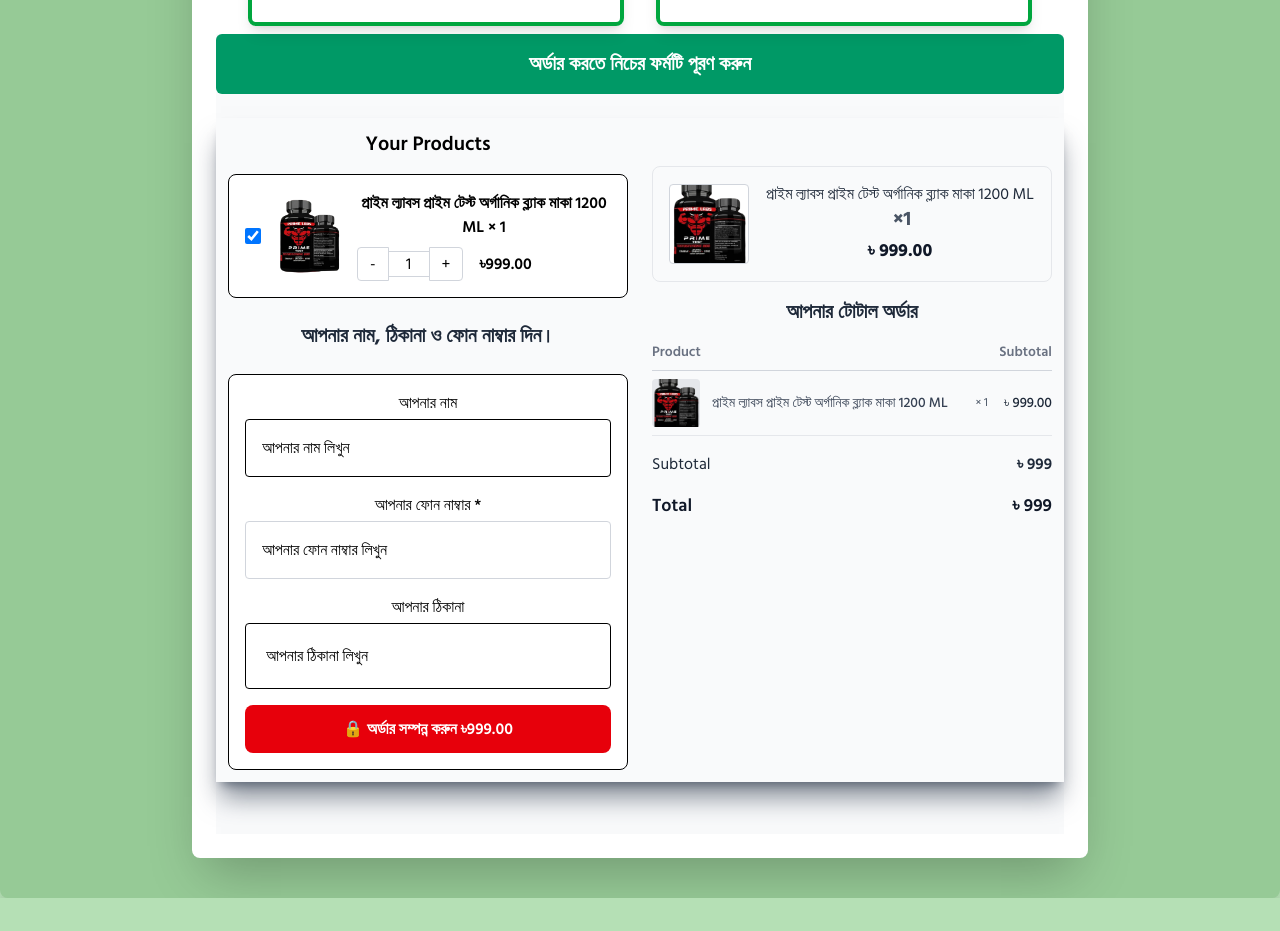
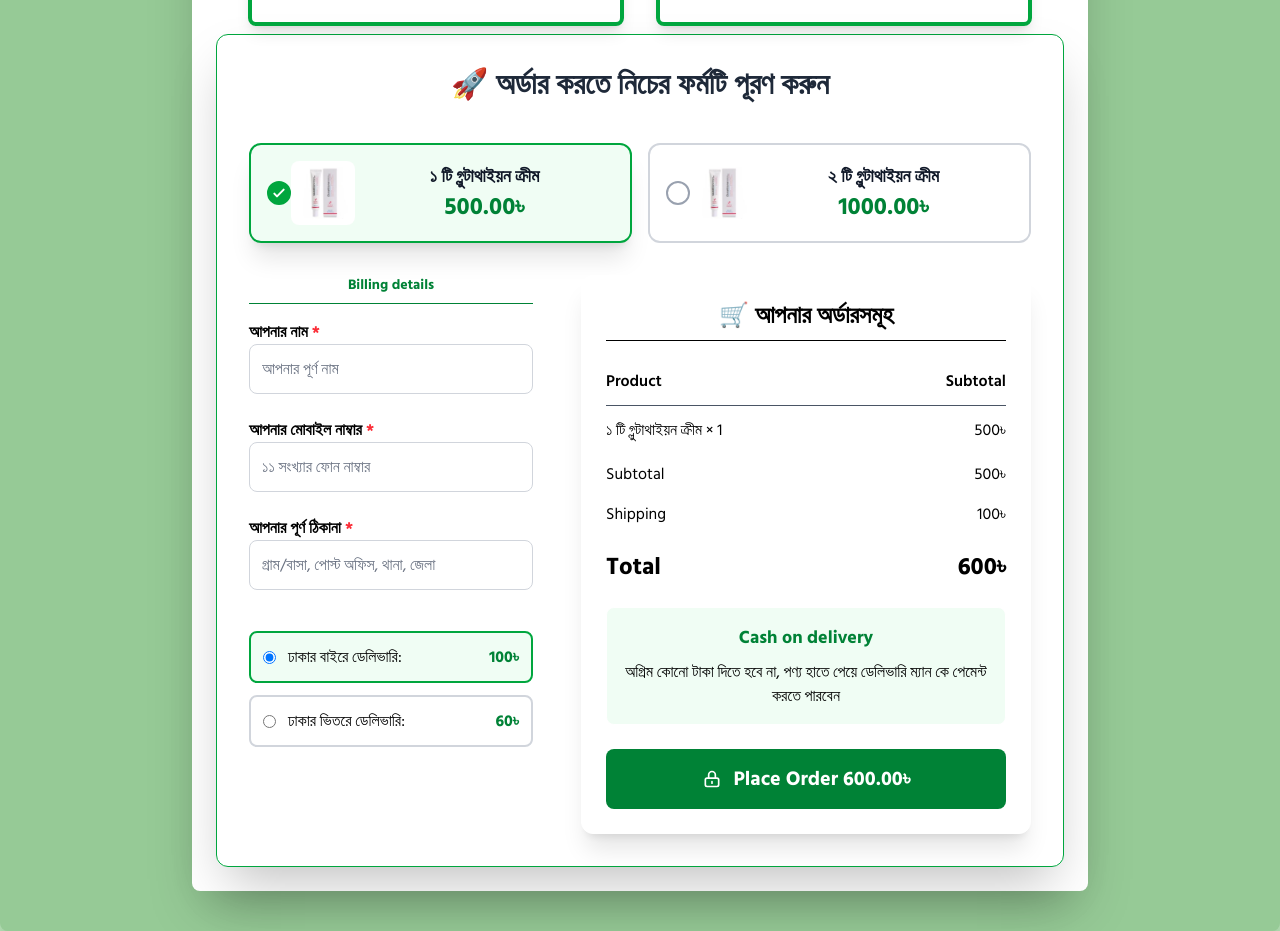
Before and after one commit to skbantu22/primetest, a React (Vite) app in the folder Frontend/: page / in a window 1280 px wide. Shown: the part 3069-4000 px from the top of the page. Before the commit the page ends 3967 px from the top, so only its background shows below. Built offline with nearby package versions, Linux system fonts and the light colour scheme; no server answers.

Commit message:
tayment change

```diff
--- a/Frontend/src/Pages/Tayment.jsx
+++ b/Frontend/src/Pages/Tayment.jsx
@@ -1,90 +1,107 @@
 import React, { useState } from "react";
 import { ToastContainer, toast } from "react-toastify";
 import "react-toastify/dist/ReactToastify.css";
-import Product_img from "../assets/products.png";
+import Product_img from "../assets/products.webp";
 import { useNavigate } from "react-router-dom";
 
-// ... (ProductItem component remains the same)
-const ProductItem = ({ name, subtext, total, quantity }) => (
-  <div className="flex justify-between py-2 border-b border-gray-200">
-    <div className="flex items-center space-x-3">
-      <div className="w-12 h-12 bg-gray-200 rounded shrink-0">
-        <img src={Product_img} alt="" className="w-full h-full object-cover" />
-      </div>
-      <div>
-        <p className="text-sm font-medium text-gray-700">{name}</p>
-        {subtext && <p className="text-xs text-gray-500">{subtext}</p>}
-      </div>
-    </div>
-    <div className="flex items-center text-sm font-medium text-gray-800">
-      <span className="mr-4 text-xs font-normal text-gray-600">× {quantity}</span>
-      <span>৳ {total.toFixed(2)}</span>
-    </div>
+// Custom Check Icon for Product Selection
+const CheckIcon = ({ checked }) => (
+  <div
+    className={`w-6 h-6 rounded-full border-2 flex items-center justify-center transition-all duration-300 ${
+      checked
+        ? "bg-green-600 border-green-600"
+        : "bg-white border-gray-400"
+    }`}
+  >
+    {checked && (
+      <svg
+        className="w-4 h-4 text-white"
+        fill="none"
+        stroke="currentColor"
+        viewBox="0 0 24 24"
+      >
+        <path strokeLinecap="round" strokeLinejoin="round" strokeWidth="3" d="M5 13l4 4L19 7" />
+      </svg>
+    )}
   </div>
 );
+
+// Loading Spinner Component
+const LoadingSpinner = () => (
+    <svg className="animate-spin -ml-1 mr-3 h-5 w-5 text-white inline" xmlns="http://www.w3.org/2000/svg" fill="none" viewBox="0 0 24 24">
+        <circle className="opacity-25" cx="12" cy="12" r="10" stroke="currentColor" strokeWidth="4"></circle>
+        <path className="opacity-75" fill="currentColor" d="M4 12a8 8 0 018-8V0C5.373 0 0 5.373 0 12h4zm2 5.291A7.962 7.962 0 014 12H0c0 3.042 1.135 5.824 3 7.938l3-2.647z"></path>
+    </svg>
+);
+
 
 function Tayment() {
   const navigate = useNavigate();
 
+  const productOptions = [
+    { id: 1, title: " ১ টি গ্লুটাথাইয়ন ক্রীম   ", price: 500, quantity: 1 },
+    { id: 2, title: "২ টি গ্লুটাথাইয়ন ক্রীম          " , price: 1000, quantity: 2 },
+  ];
+
+  const [selectedProduct, setSelectedProduct] = useState(productOptions[0]);
   const [name, setName] = useState("");
   const [phone, setPhone] = useState("");
   const [address, setAddress] = useState("");
-  const [quantity, setQuantity] = useState(1);
-  // NEW STATE for phone validation error message
+  const [shipping, setShipping] = useState(100);
+  const [loading, setLoading] = useState(false);
+
+  const [nameError, setNameError] = useState("");
+  const [addressError, setAddressError] = useState("");
   const [phoneError, setPhoneError] = useState("");
 
-  const price = 999; // price per product
-  const shippingCharge = 0; // delivery is free
-  const productName = "প্রাইম ল্যাবস প্রাইম টেস্ট অর্গানিক ব্ল্যাক মাকা 1200 ML";
-  const productSubtext = "";
-
-  const total = quantity * price; // total excludes shipping
-
   const API_URL = import.meta.env.VITE_API_BASE_URL;
-
-  // NEW VALIDATION FUNCTION
-  const validatePhone = (phoneNumber) => {
-    const cleanPhone = phoneNumber.replace(/\D/g, "");
-    if (!cleanPhone || cleanPhone.length !== 11) {
-      setPhoneError("অনুগ্রহ করে সঠিক ১১ সংখ্যার ফোন নাম্বার দিন।");
-      return false;
-    }
-    setPhoneError("");
-    return true;
-  };
-
-  const handlePhoneChange = (e) => {
-    // Keep only digits in the input
-    const newPhone = e.target.value.replace(/[^0-9]/g, "");
-    setPhone(newPhone);
-    // Validate on change
-    validatePhone(newPhone);
-  };
+  const total = selectedProduct.price + shipping;
 
   const handleSubmit = async (e) => {
     e.preventDefault();
+    setLoading(true);
 
-    // Re-validate just before submission
-    if (!validatePhone(phone)) {
-      // Toast message will be shown if validation fails
-      toast.error("অনুগ্রহ করে সঠিক ১১ সংখ্যার ফোন নাম্বার দিন।");
+    const cleanPhone = phone.replace(/\D/g, "");
+
+    setNameError("");
+    setAddressError("");
+    setPhoneError("");
+
+    let isValid = true;
+
+    if (!name.trim()) {
+      setNameError("আপনার নাম is required");
+      isValid = false;
+    }
+    if (!address.trim()) {
+      setAddressError("আপনার পূর্ণ ঠিকানা is required");
+      isValid = false;
+    }
+    if (cleanPhone.length === 0) {
+      setPhoneError("আপনার মোবাইল নাম্বার is required");
+      isValid = false;
+    } else if (cleanPhone.length !== 11) {
+      setPhoneError("অনুগ্রহ করে সঠিক ১১ সংখ্যার ফোন নাম্বার দিন।");
+      isValid = false;
+    }
+
+    if (!isValid) {
+      toast.error("অনুগ্রহ করে সকল * চিহ্নিত ঘর পূরণ করুন।");
+      setLoading(false);
       return;
     }
 
-    const cleanPhone = phone.replace(/\D/g, "");
-
     const orderData = {
-      name,
+      name: name.trim(),
       phone: cleanPhone,
-      address,
-      product: productName,
-      shipping: shippingCharge,
+      address: address.trim(),
+      product: selectedProduct.title,
+      quantity: selectedProduct.quantity,
+      price: selectedProduct.price,
+      shipping,
       total,
-      quantity,
-      payment: "Cash on delivery",
+      paymentMethod: "Cash on delivery",
     };
-
-    console.log("Submitting order:", orderData);
 
     try {
       const res = await fetch(`${API_URL}/orders`, {
@@ -93,171 +110,198 @@ function Tayment() {
         body: JSON.stringify(orderData),
       });
 
-      if (!res.ok) throw new Error("Server error");
+      if (!res.ok) {
+        const errorDetail = await res.json().catch(() => ({ message: "Unknown server error." }));
+        throw new Error(`Server error: ${res.status} - ${errorDetail.message}`);
+      }
 
-      const savedOrder = await res.json();
-      localStorage.removeItem("orderDraft");
+      const saved = await res.json();
+      console.log("Raw saved response:", saved);
 
-      const orderDetails = {
-        _id: savedOrder.order._id,
-        date: new Date().toISOString(),
-        total,
-        product: productName,
-        quantity,
-        payment: "Cash on delivery",
-        billingAddress: { name, addressLine1: address, phone: cleanPhone },
-        shippingAddress: address,
-      };
+      // Check for order ID
+      const order = saved.order || saved.user || saved;
+      if (order && order._id) {
+        localStorage.setItem(`order-${order._id}`, JSON.stringify(order));
+        toast.success("অর্ডার সম্পন্ন হয়েছে!");
+        navigate(`/order-confirm/${order._id}`);
+      } else {
+        toast.error("Order ID not found. Please try again.");
+      }
 
-      localStorage.setItem(`order-${savedOrder.order._id}`, JSON.stringify(orderDetails));
-      toast.success("অর্ডার সফলভাবে সম্পন্ন হয়েছে!");
-
-      navigate(`/order-confirm/${savedOrder.order._id}`);
     } catch (err) {
-      console.error("Order submission failed:", err);
+      console.error("Order failed:", err);
       toast.error("অর্ডার সম্পন্ন করতে সমস্যা হয়েছে। আবার চেষ্টা করুন।");
+    } finally {
+        setLoading(false);
     }
   };
 
   return (
-    <div id="orderform" className="min-h-screen bg-gray-50 text-black">
-      <div className="bg-emerald-600 text-center py-4 text-white text-xl font-bold rounded-md mb-6 mt-2">
-        অর্ডার করতে নিচের ফর্মটি পূরণ করুন
+    <div className="max-w-6xl mx-auto p-4 md:p-8 border border-green-600 rounded-xl shadow-2xl mt-2">
+      <h2 className="text-xl md:text-3xl font-bold text-gray-800 mb-6 md:mb-10 text-center">
+        🚀 অর্ডার করতে নিচের ফর্মটি পূরণ করুন
+      </h2>
+
+      {/* Product Select */}
+      <div className="flex flex-col md:flex-row gap-4 mb-4 md:mb-8">
+        {productOptions.map((p) => (
+          <label
+            key={p.id}
+            className={`flex-1 min-w-2 md:min-w-2 flex items-center border-2 rounded-xl p-4 md:p-4 cursor-pointer transition-all duration-300 ${
+              selectedProduct.id === p.id
+                ? "border-green-600 bg-green-50 shadow-xl"
+                : "border-gray-300 bg-white hover:border-green-400"
+            }`}
+            onClick={loading ? (e) => e.preventDefault() : () => setSelectedProduct(p)}
+          >
+            {/* Custom Check Icon */}
+            <CheckIcon checked={selectedProduct.id === p.id}   />
+
+            <img src={Product_img} alt="" className="w-10 h-10 lg:w-16  lg:h-16 rounded-lg" /> {/* Smaller size, no shadow */}
+
+            <div className="flex-1">
+              <p className="font-bold text-gray-900 text-base md:text-lg">{p.title}</p>
+              <p className="font-extrabold text-green-700 text-sm md:text-2xl">{p.price}.00৳</p>
+            </div>
+          </label>
+        ))}
       </div>
 
-      <div className="max-w-6xl mx-auto grid grid-cols-1 md:grid-cols-2 gap-6 shadow-xl shadow-gray-700/60 p-3">
-        {/* LEFT SECTION (omitted for brevity, assume content is here) */}
-        <div className="space-y-6">
-          {/* Product Box (omitted for brevity, assume content is here) */}
+      {/* Form & Summary */}
+      <div className="flex flex-col lg:flex-row lg:justify-between gap-8 md:gap-12">
+
+        {/* FORM */}
+        <form id="orderForm" onSubmit={handleSubmit} className="flex-1 space-y-5 md:space-y-6">
+          <h3 className="text-xl md:text-sm font-bold mb-4 text-green-700 border-b pb-2">
+                        Billing details
+          </h3>
+
+          {/* NAME */}
           <div>
-            <h2 className="text-xl font-semibold mb-4">Your Products</h2>
-            <div className="border rounded-lg p-4 flex items-center gap-4 bg-white">
-              <input type="checkbox" checked readOnly className="w-4 h-4" />
-              <div className="w-16 h-16 flex items-center justify-center">
-                <img src={Product_img} alt="" />
-              </div>
-              <div className="flex-1">
-                <h3 className="font-semibold">{productName} × {quantity}</h3>
-                <div className="flex items-center mt-2">
-                  <button
-                    onClick={() => setQuantity(Math.max(1, quantity - 1))}
-                    type="button"
-                    className="px-3 py-1 border border-gray-300 rounded-l"
-                  >-</button>
-                  <input
-                    value={quantity}
-                    readOnly
-                    className="w-10 text-center border-t border-b border-gray-300 text-black"
-                  />
-                  <button
-                    onClick={() => setQuantity(quantity + 1)}
-                    type="button"
-                    className="px-3 py-1 border border-gray-300 rounded-r"
-                  >+</button>
-                  <span className="ml-4 font-semibold">৳{(quantity * price).toFixed(2)}</span>
-                </div>
-              </div>
-            </div>
+            <label className="block font-bold text-black text-left">আপনার নাম <span className="text-red-500">*</span></label>
+            <input
+              type="text"
+              className={`w-full border p-3 rounded-lg text-black placeholder-gray-500 focus:ring-green-500 focus:border-green-500 ${nameError ? "border-red-500" : "border-gray-300"}`}
+              placeholder="আপনার পূর্ণ নাম"
+              value={name}
+              onChange={(e) => setName(e.target.value)}
+              disabled={loading}
+            />
+            {nameError && <p className="text-red-600 text-sm">{nameError}</p>}
           </div>
 
-          {/* Billing Form */}
+          {/* PHONE */}
           <div>
-            <h2 className="mb-6 text-xl font-bold text-gray-800">
-              আপনার নাম, ঠিকানা ও ফোন নাম্বার দিন।
-            </h2>
-
-            <form
-              onSubmit={handleSubmit}
-              className="space-y-4 bg-white p-4 rounded-lg border text-black"
-            >
-              {/* Name Input (omitted for brevity) */}
-              <div>
-                <label className="block mb-1 font-medium">আপনার নাম</label>
-                <input
-                  onChange={(e) => setName(e.target.value)}
-                  type="text"
-                  placeholder="আপনার নাম লিখুন"
-                  className="w-full border rounded p-2 lg:p-4 text-black placeholder-black"
-                />
-              </div>
-
-              {/* UPDATED Phone Number Input */}
-              <div>
-                <label className="block mb-1 font-medium">আপনার ফোন নাম্বার *</label>
-                <input
-                  onChange={handlePhoneChange} // Use the new handler
-                  value={phone}
-                  type="text"
-                  maxLength="11"
-                  placeholder="আপনার ফোন নাম্বার লিখুন"
-                  // Conditionally apply a red border if there's an error
-                  className={`w-full border rounded p-2 lg:p-4 text-black placeholder-black ${phoneError ? 'border-red-500 ring-red-500' : 'border-gray-300'}`}
-                />
-                {/* Red error message paragraph */}
-                {phoneError && (
-                  <p className="text-red-600 text-sm mt-1">{phoneError}</p>
-                )}
-              </div>
-
-              {/* Address Input (omitted for brevity) */}
-              <div>
-                <label className="block mb-1 font-medium">আপনার ঠিকানা</label>
-                <input
-                  onChange={(e) => setAddress(e.target.value)}
-                  type="text"
-                  placeholder="আপনার ঠিকানা লিখুন"
-                  className="w-full border rounded p-2 lg:p-5 text-black placeholder-black"
-                />
-              </div>
-
-              <button
-                type="submit"
-                className="w-full bg-red-600 hover:bg-red-700 text-white font-semibold py-3 rounded-lg transition"
-              >
-                🔒 অর্ডার সম্পন্ন করুন ৳{total.toFixed(2)}
-              </button>
-            </form>
-          </div>
-        </div>
-
-        {/* RIGHT SECTION (omitted for brevity, assume content is here) */}
-        <div className="hidden lg:block lg:mt-9">
-          <div className="p-4 mb-4 rounded-lg bg-gray-50 border border-gray-200">
-            <div className="flex flex-col sm:flex-row sm:items-center w-full">
-              <div className="shrink-0 mr-4">
-                <div className="w-16 h-20 sm:w-20 sm:h-20 border border-gray-300 rounded bg-white">
-                  <img src={Product_img} alt="" className="w-full h-full object-cover" />
-                </div>
-              </div>
-              <div className="flex-grow">
-                <p className="text-base text-gray-800 leading-snug">
-                  {productName} <span className="text-xl font-bold ml-1 text-gray-600">×{quantity}</span>
-                </p>
-                <p className="text-lg font-bold mt-1 text-gray-900">৳ {total.toFixed(2)}</p>
-              </div>
-            </div>
+            <label className="block  font-bold text-black text-left">আপনার মোবাইল নাম্বার <span className="text-red-500">*</span></label>
+            <input
+              type="text"
+              maxLength="11"
+              className={`w-full border p-3 rounded-lg text-black placeholder-gray-500 focus:ring-green-500 focus:border-green-500 ${phoneError ? "border-red-500" : "border-gray-300"}`}
+              placeholder="১১ সংখ্যার ফোন নাম্বার"
+              value={phone}
+              onChange={(e) => setPhone(e.target.value.replace(/\D/g, ""))}
+              disabled={loading}
+            />
+            {phoneError && <p className="text-red-600 text-sm">{phoneError}</p>}
           </div>
 
-          <h2 className="mb-4 text-xl font-bold text-gray-800">আপনার টোটাল অর্ডার</h2>
-          <div className="flex justify-between pb-2 text-sm font-semibold text-gray-500 border-b border-gray-300">
-            <span>Product</span>
-            <span>Subtotal</span>
+          {/* ADDRESS */}
+          <div>
+            <label className="block font-bold text-black text-left">আপনার পূর্ণ ঠিকানা <span className="text-red-500">*</span></label>
+            <input
+              type="text"
+              className={`w-full border p-3 rounded-lg text-black placeholder-gray-500 focus:ring-green-500 focus:border-green-500 ${addressError ? "border-red-500" : "border-gray-300"}`}
+              placeholder="গ্রাম/বাসা, পোস্ট অফিস, থানা, জেলা"
+              value={address}
+              onChange={(e) => setAddress(e.target.value)}
+              disabled={loading}
+            />
+            {addressError && <p className="text-red-600 text-sm">{addressError}</p>}
           </div>
-          <ProductItem name={productName} subtext={productSubtext} total={quantity * price} quantity={quantity} />
-          <div className="pt-4 space-y-2 text-gray-800">
-            <div className="flex justify-between text-base">
-              <span>Subtotal</span>
-              <span className="font-semibold">৳ {quantity * price}</span>
-            </div>
-            <div className="flex justify-between pt-2 text-lg font-semibold text-gray-900">
-              <span>Total</span>
-              <span className="font-semibold">৳ {total}</span>
-            </div>
+
+          {/* SHIPPING */}
+          <div className="pt-4 border-t">
+            <label className={`flex justify-between p-3 border-2 rounded-lg mb-3 cursor-pointer ${shipping === 100 ? "border-green-600 bg-green-50 text-black" : "border-gray-300 text-black"}`}>
+              <div className="flex items-center">
+                <input type="radio" name="shipping" checked={shipping === 100} onChange={() => setShipping(100)} className="mr-3 text-black" disabled={loading} />
+                ঢাকার বাইরে ডেলিভারি:
+              </div>
+              <span className="font-bold text-green-700">100৳</span>
+            </label>
+
+            <label className={`flex justify-between p-3 border-2 rounded-lg cursor-pointer ${shipping === 60 ? "border-green-600 bg-green-50 text-black" : "border-gray-300 text-black"}`}>
+              <div className="flex items-center">
+                <input type="radio" name="shipping" checked={shipping === 60} onChange={() => setShipping(60)} className="mr-3" disabled={loading} />
+                ঢাকার ভিতরে ডেলিভারি:
+              </div>
+              <span className="font-bold text-green-700">60৳</span>
+            </label>
+          </div>
+
+
+        </form>
+
+        {/* SUMMARY */}
+        <div className="md:w-[450px] border rounded-xl p-6 shadow-xl bg-white sticky top-4">
+          <h3 className="text-xl md:text-2xl font-bold mb-4 text-black border-b pb-2">
+       🛒 আপনার অর্ডারসমূহ          </h3>
+
+          <div className="flex justify-between py-3 font-semibold border-b text-gray-600">
+            <span className=" text-black">Product</span>
+            <span className="text-black">Subtotal</span>
+          </div>
+
+          <div className="flex justify-between py-3">
+            <span className="text-black">{selectedProduct.title} × {selectedProduct.quantity}</span>
+            <span className="text-black">{selectedProduct.price}৳</span>
+          </div>
+
+          <div className="flex justify-between py-2">
+            <span className="text-black">Subtotal</span>
+            <span className="text-black">{selectedProduct.price}৳</span>
+          </div>
+
+          <div className="flex justify-between py-2 border-b">
+            <span className="text-black">Shipping</span>
+            <span className="text-black">{shipping}৳</span>
+          </div>
+
+          <div className="flex justify-between pt-4 text-xl md:text-2xl font-extrabold text-green-800">
+            <span className="text-black">Total</span>
+            <span className="text-black">{total}৳</span>
+          </div>
+
+          {/* COD INFO */}
+          <div className="bg-green-50 border p-4 rounded-lg mt-6">
+            <h4 className="text-lg font-bold text-green-700 mb-2">Cash on delivery</h4>
+            <p className="text-black">অগ্রিম কোনো টাকা দিতে হবে না, পণ্য হাতে পেয়ে ডেলিভারি ম্যান কে পেমেন্ট করতে পারবেন</p>
+          </div>
+
+          {/* DESKTOP BUTTON (Lock Icon Included) */}
+          {/* MOBILE BUTTON (Lock Icon Included) */}
+          <div className="mt-6">
+            <button
+                type="submit"
+                form="orderForm"
+                disabled={loading}
+                className="w-full flex items-center justify-center bg-green-700 text-white text-xl font-bold py-4 rounded-lg disabled:opacity-50 disabled:cursor-not-allowed hover:bg-green-800 transition duration-200"
+            >
+                {loading ? (
+                    <LoadingSpinner />
+                ) : (
+                    <>
+                        <svg className="w-5 h-5 mr-3" fill="none" stroke="currentColor" viewBox="0 0 24 24">
+                            <path strokeLinecap="round" strokeLinejoin="round" strokeWidth="2" d="M12 15v2m-6 4h12a2 2 0 002-2v-6a2 2 0 00-2-2H6a2 2 0 00-2 2v6a2 2 0 002 2zm10-10V7a4 4 0 00-8 0v4h8z" />
+                        </svg>
+                        Place Order {total}.00৳
+                    </>
+                )}
+            </button>
           </div>
         </div>
       </div>
 
-      <ToastContainer />
+      <ToastContainer position="bottom-right" />
     </div>
   );
 }
```
